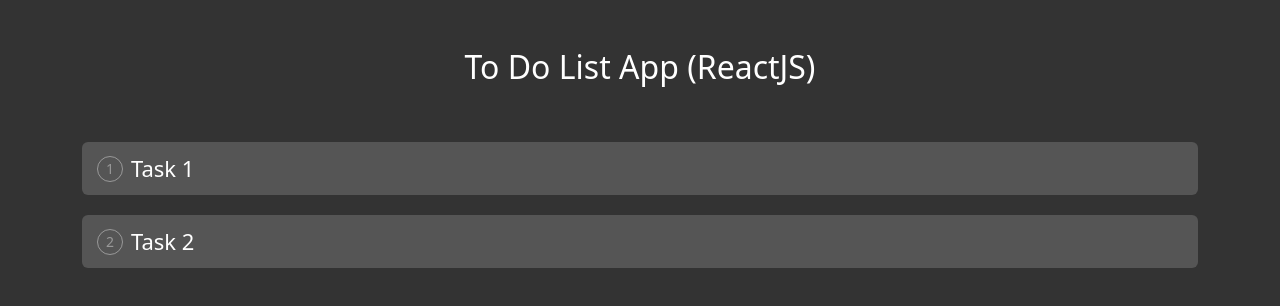
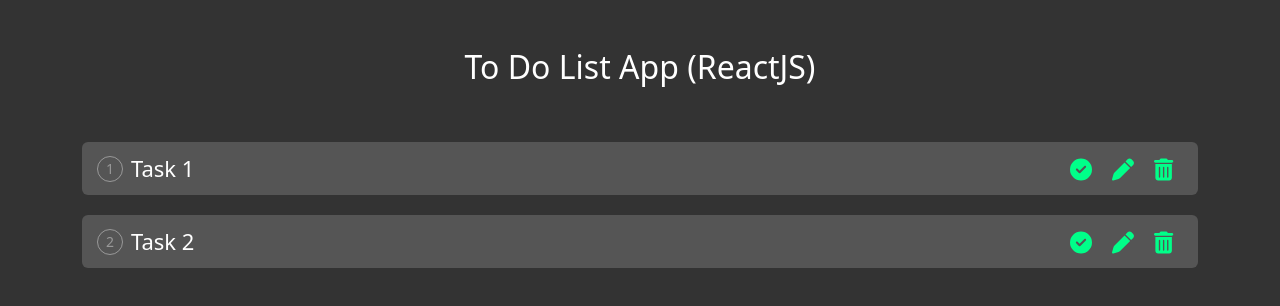
Before and after one commit to ovidiuborze22/react-to-do, a React (Create React App) app: page / in a window 1280 px wide. Shown: the top 306 px of the page. Built offline with nearby package versions, Linux system fonts and the light colour scheme.

Commit message:
adding and styling icons

```diff
--- a/src/App.css
+++ b/src/App.css
@@ -35,8 +35,35 @@
   justify-content: center;
 }
 
+.taskBg .taskText {
+  flex: 1;
+}
+
 .taskBg .done .taskText {
   text-decoration: line-through;
   opacity: 0.3;
-  flex: 1;
 }
+
+.taskBg .iconsWrap {
+  position: absolute;
+  top: 50%;
+  transform: translateY(-50%);
+  right: 15px;
+  width: auto;
+  display: inline-block;
+}
+
+.taskBg .iconsWrap span {
+  display: inline-block;
+  margin: 0px 10px;
+  cursor: pointer;
+  color: #00ff89;
+}
+
+.taskBg .iconsWrap span:hover {
+  color: yellow;
+}
+
+.mr-20 {
+  margin-right: 20px;
+}
--- a/src/App.js
+++ b/src/App.js
@@ -3,7 +3,7 @@
 import { FontAwesomeIcon } from '@fortawesome/react-fontawesome';
 import {
   faCircleCheck, faPen, faTrashCan
-} from '@fortawesome/free-regular-svg-icons';
+} from '@fortawesome/free-solid-svg-icons';
 
 import './App.css';
 
@@ -64,10 +64,22 @@
       .map((task, index) => {
         return(
           <React.Fragment key={task.id}>
+
             <div className='col taskBg'>
               <div className={task.status ? 'done' : ''}>
-              <span className='taskNumber'>{index + 1}</span>
-            <span className='taskText'>{task.title}</span>
+                <span className='taskNumber'>{index + 1}</span>
+                <span className='taskText'>{task.title}</span>
+              </div>
+              <div className='iconsWrap'>
+                <span>
+                  <FontAwesomeIcon icon={faCircleCheck}/>
+                </span>
+                <span>
+                  <FontAwesomeIcon icon={faPen}/>
+                </span>
+                <span>
+                  <FontAwesomeIcon icon={faTrashCan}/>
+                </span>
               </div>
             </div>
 
```
